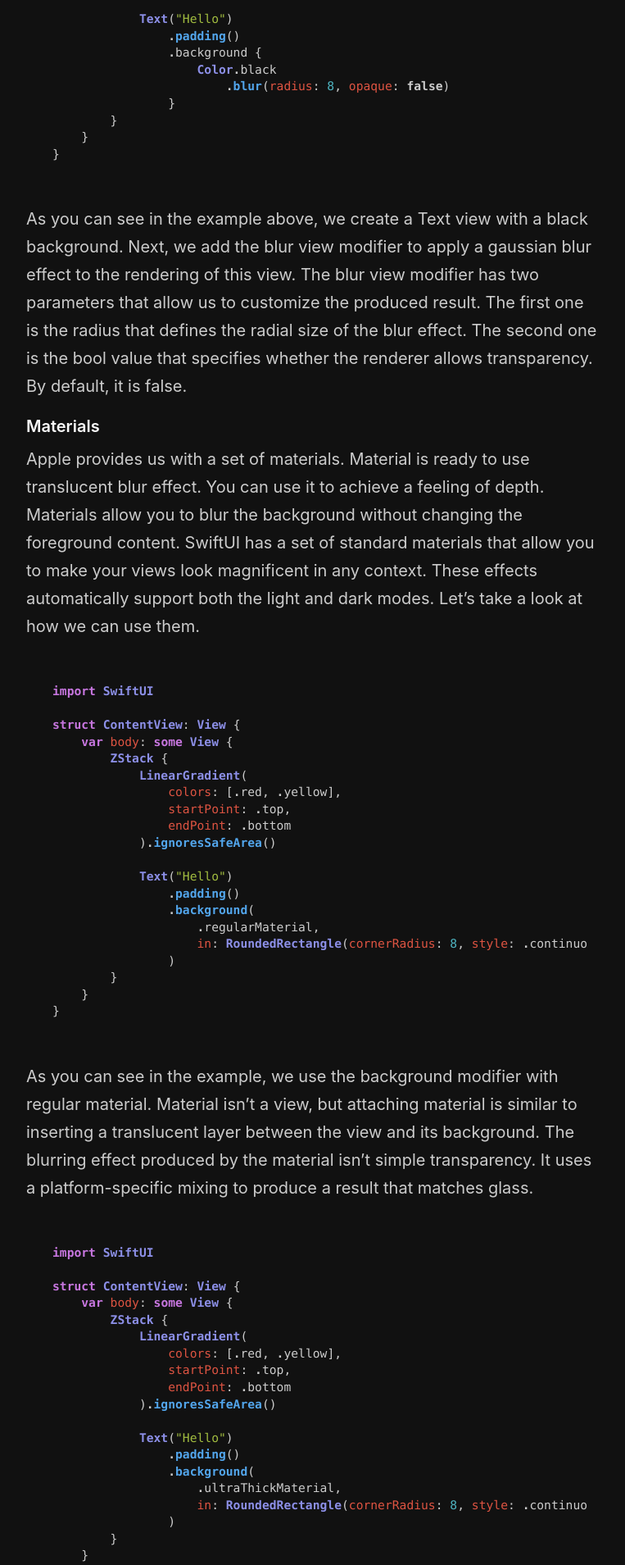
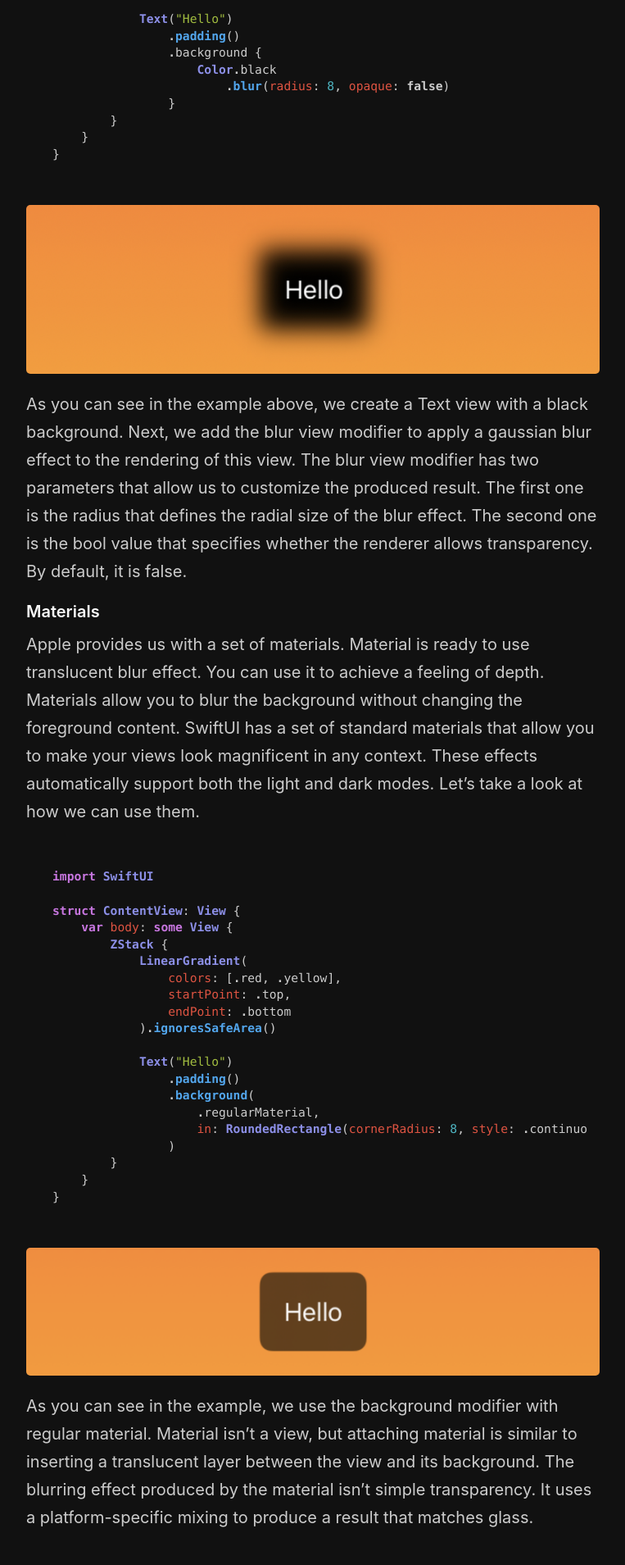
Before and after one commit to mecid/mecid.github.io, a Jekyll site: the page built from _posts/2021-10-28-blur-effect-and-materials-in-swiftui.md, in a window 1280 px wide. Shown: the part 867-2776 px from the top of the page at 82% size, without its empty margins (258-1021 px from the left). Built offline with Jekyll 4.4.1, drawn with Linux system fonts in a browser that asks for light colours.

Commit message:
images added to materials post

````diff
--- a/_posts/2021-10-28-blur-effect-and-materials-in-swiftui.md
+++ b/_posts/2021-10-28-blur-effect-and-materials-in-swiftui.md
@@ -33,6 +33,8 @@ struct ContentView: View {
 }
 ```
 
+![blur](/public/blur.png)
+
 As you can see in the example above, we create a Text view with a black background. Next, we add the blur view modifier to apply a gaussian blur effect to the rendering of this view. The blur view modifier has two parameters that allow us to customize the produced result. The first one is the radius that defines the radial size of the blur effect. The second one is the bool value that specifies whether the renderer allows transparency. By default, it is false.
 
 #### Materials
@@ -61,6 +63,8 @@ struct ContentView: View {
 }
 ```
 
+![regular-material](/public/blur1.png)
+
 As you can see in the example, we use the background modifier with regular material. Material isn't a view, but attaching material is similar to inserting a translucent layer between the view and its background. The blurring effect produced by the material isn't simple transparency. It uses a platform-specific mixing to produce a result that matches glass.
 
 ```swift
````
Also changed, not shown: other parts of _posts/2021-10-28-blur-effect-and-materials-in-swiftui.md (+2 -0 lines).
